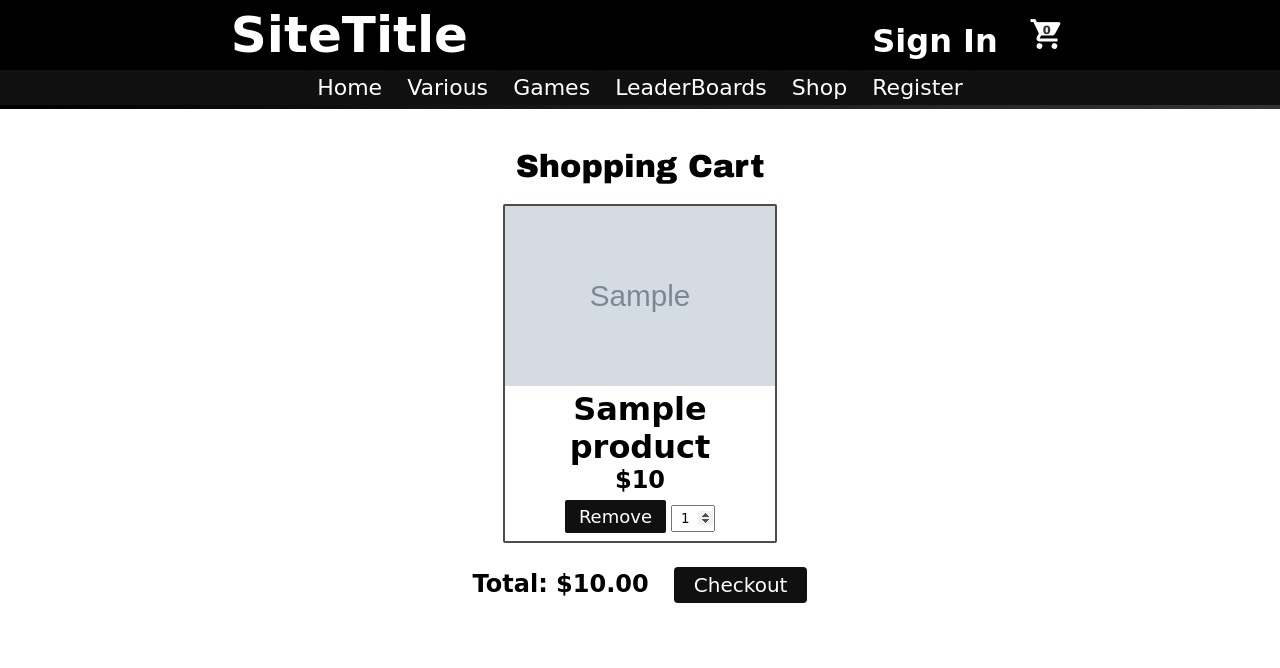
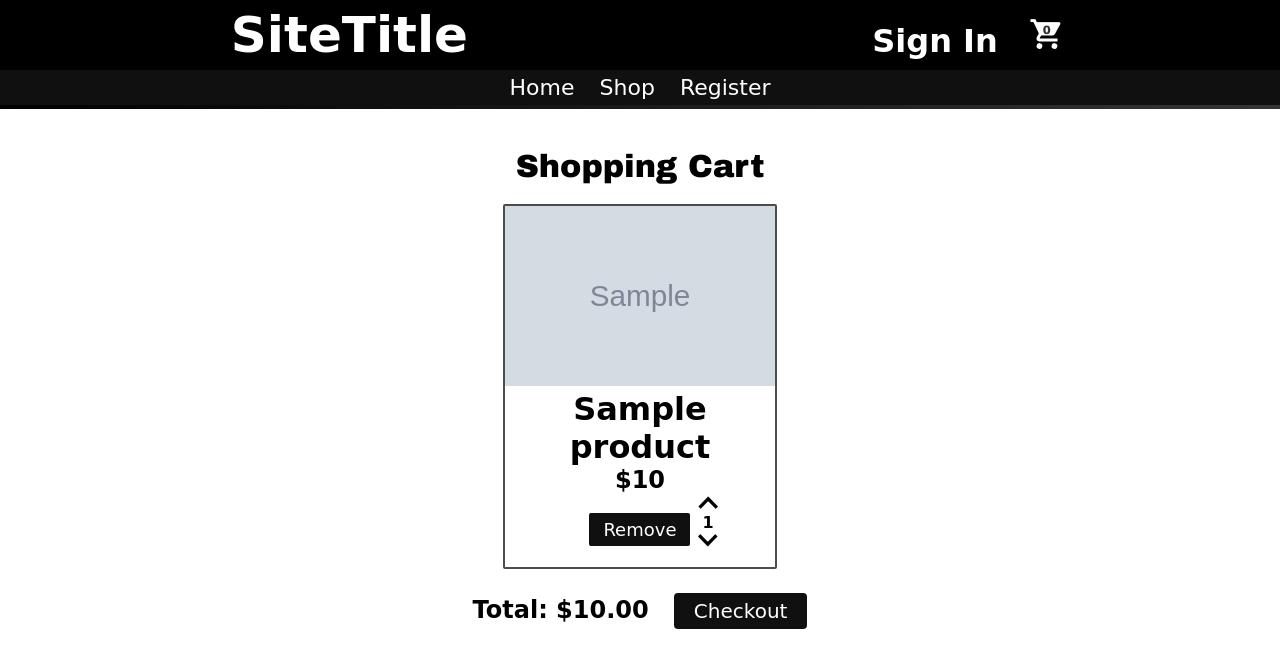
Before and after one commit to Jttsuda/1st-Django-E-Commerce-Site, a Django app: template templates/cart.html in a window 1280 px wide. Shown: the top 668 px of the page. Run offline with Django 3.2, Linux system fonts and the light colour scheme; the template is opened without the code that fills it: most values are stand-ins (such as "Sample title", 1, 10 or a date in 2020); grey boxes marked "Sample" are stand-in pictures; parts of the project's set-up code (start-up, migrations or seed data) failed here and were passed over.

Commit message:
Implemented Change QTY Functionality in Cart

```diff
--- a/accounts/models.py
+++ b/accounts/models.py
@@ -35,7 +35,7 @@ class Product(models.Model):
     price = models.DecimalField(decimal_places=2, max_digits=10)
     image = models.ImageField(null=True, blank=True, upload_to="")
     date_created = models.DateTimeField(auto_now_add=True, null=True)
-    rating = models.IntegerField(null=True, max_length=1)
+    rating = models.IntegerField(null=True)
     tags = models.ManyToManyField(Tag)
 
     def __str__(self):
--- a/accounts/urls.py
+++ b/accounts/urls.py
@@ -11,4 +11,6 @@ urlpatterns = [
     path('admin/', admin_view, name="admin"),
     path('shop/<int:num>/', product_view, name="products"),
     path('cart/', cart_view, name="cart"),
+    path('add/', add_view, name="add"),
+    path('remove/', remove_view, name="remove"),
 ]
--- a/portfolioSite/settings.py
+++ b/portfolioSite/settings.py
@@ -124,3 +124,5 @@ STATIC_URL = '/static/'
 STATICFILES_DIRS = [
     BASE_DIR / 'static',
 ]
+
+MEDIA_ROOT = BASE_DIR / 'static/images/products'
--- a/static/css/cart.css
+++ b/static/css/cart.css
@@ -42,6 +42,9 @@
 }
 
 /* Remove Product */
+.remove-and-qty {
+  transform: translateX(15px);
+}
 .remove-button {
   display: inline-block;
   background-color: var(--nav-buttons);
@@ -52,23 +55,29 @@
   margin-top: 6px;
   border: 0px;
   border-radius: 2px;
-}
-.product-category {
-  display: none;
+  transform: translateY(5px);
 }
 
-/* Changing Quantity of Products in Cart */
-/* Padding/Margin inside of Number Textbox */
-input[type="number"] {
-  box-sizing: border-box;
-  padding: 4px 8px;
-  padding-right: 0px;
-  width: 44px;
+/* Changing QTY in Cart */
+.arrows-container {
+  display: inline-block;
+  overflow: hidden;
+  vertical-align: middle;
+  height: 65px;
+  width: 25px;
 }
-/* Keeping Arrows Visible for Number input */
-input[type="number"]::-webkit-inner-spin-button,
-input[type="number"]::-webkit-outer-spin-button {
-  opacity: 1;
+.arrows-flex {
+  display: flex;
+  flex-wrap: wrap;
+  justify-content: center;
+}
+.arrow-up {
+  cursor: pointer;
+}
+.product-qty {
+}
+.arrow-down {
+  cursor: pointer;
 }
 
 /* Total Price/Checkout */
--- a/static/javascript/cart.js
+++ b/static/javascript/cart.js
@@ -17,7 +17,7 @@
             }
         }
         // Displaying Product Quantity
-        document.querySelectorAll(".product-qty")[i].value = count;
+        document.querySelectorAll(".product-qty")[i].innerHTML = count;
 
     }
 
--- a/templates/base.html
+++ b/templates/base.html
@@ -58,9 +58,6 @@
         {% else %}
             <a href="/" class="nav-buttons">Home</a>
         {% endif %}
-            <a href="" class="nav-buttons">Various</a>
-            <a href="/games/" class="nav-buttons">Games</a>
-            <a href="" class="nav-buttons">LeaderBoards</a>
             <a href="{% url 'accounts:shop' %}" class="nav-buttons">Shop</a>
         <!-- Register/Cart -->
         {% if request.user.is_authenticated %}
--- a/templates/cart.html
+++ b/templates/cart.html
@@ -4,33 +4,52 @@
 {% endblock %}
 
 {% block content %}
-
 <!-- Products in Cart -->
 <h1 id="cart-title">Shopping Cart</h1>
 <div id="products-outer-container">
     <div id="products-container">
         <!-- Displaying Each Product -->
-
-
         {% for item in items  %}
         <div class="product-box-margin">
             <div class="products">
-            <a href="{% url 'accounts:products' item.product.id %}">
-                <img src="/static/images/products/{{item.product.image}}" alt="Uh" class="product-image">
-                <h1 class="product-name">{{item.product.name}}</h1>
-            </a>
+                <a href="{% url 'accounts:products' item.product.id %}">
+                    <img src="/static/images/products/{{item.product.image}}" alt="Uh" class="product-image">
+                    <h1 class="product-name">{{item.product.name}}</h1>
+                </a>
                 <h2 class="product-price">${{item.product.price}}</h2>
                 <!-- Remove Product from List -->
                 <form action="" method="POST">
                     {% csrf_token %}
-                    <button type="submit" class="remove-button" name="remove-item" value="{{item.id}}">Remove</button>
-                    <input type="number" class="product-qty" name="numberToAdd" min="1" max="99">
+                    <div class="remove-and-qty">
+                        <button type="submit" class="remove-button" name="remove-item" value="{{item.product.id}}">Remove</button>
                 </form>
+                        <!-- Changing QTY of Product -->
+                        <div class="arrows-container">
+                            <div class="arrows-flex">
+                                <!-- Adding 1 -->
+                                <form action="{% url 'accounts:add' %}" method="POST">
+                                    {% csrf_token %}
+                                    <button type="submit" style="border:0px; background-color:white;">
+                                        <img src="/static/images/icons/arrowup.png" alt="" class="arrow-up">
+                                    </button>
+                                    <input type="text" name="product-qty" value="{{item.product.id}}" style="display: none;">
+                                </form>
+                                <!-- Current QTY -->
+                                <h4 class="product-qty">0</h4>
+                                <!-- Removing 1 -->
+                                <form action="{% url 'accounts:remove' %}" method="POST">
+                                    {% csrf_token %}
+                                    <button type="submit" style="border:0px; background-color:white;">
+                                        <img src="/static/images/icons/arrowdown.png" alt="" class="arrow-down">
+                                    </button>
+                                    <input type="text" name="product-qty" value="{{item.id}}" style="display: none;">
+                                </form>
+                            </div>
+                        </div>
+                    </div>
             </div>
         </div>
         {% endfor %}
-
-
     </div>
 </div>
 
--- a/templates/shop.html
+++ b/templates/shop.html
@@ -30,7 +30,7 @@
                     <div class="products">
                         <img src="/static/images/products/{{product.image}}" alt="Uh" class="product-image">
                         <h1 class="product-name">{{product.name}}</h1>
-                        <h2 style="display: inline-block; margin-right: 20px;">${{product.price}}</h2>
+                        <h2 style="display: inline-block; margin-right: 20px;">${{product.price|floatformat:2}}</h2>
                         <span class="fa fa-star checked"></span>
                         <span class="fa fa-star checked"></span>
                         <span class="fa fa-star checked"></span>
```
Also changed, not shown: accounts/views.py (+22 -1 lines), static/css/games.css (deleted, +0 -73 lines), templates/games.html (deleted, +0 -38 lines), accounts/migrations/0021_auto_20201116_1624.py (added), db.sqlite3, static/images/icons/arrowdown.png (added), static/images/icons/arrowup.png (added), static/images/snake.png (deleted), static/images/tetris.png (deleted).
